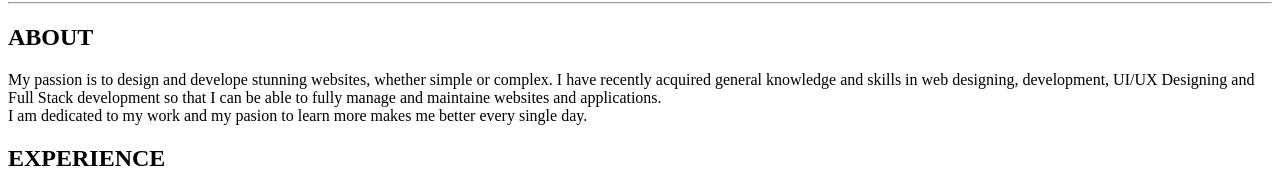
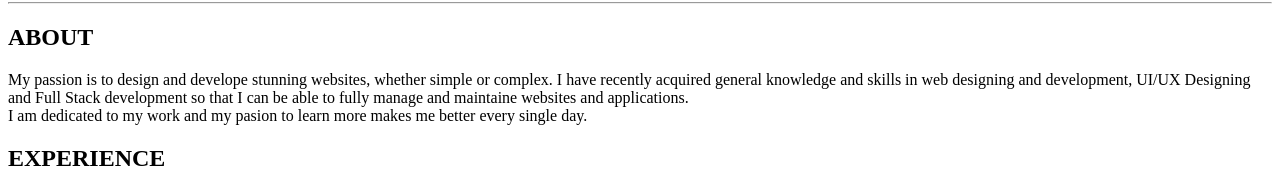
Before and after one commit to raymondyiga123/MyCaptain-FSD-Projectes, a plain HTML site: page Resume/Index.html in a window 1280 px wide. Shown: the part 195-370 px from the top of the page. Drawn offline with Linux system fonts and the light colour scheme.

Commit message:
Update Index.html

```diff
--- a/Resume/Index.html
+++ b/Resume/Index.html
@@ -24,7 +24,7 @@
     <section class="career-goals">
         <h2>ABOUT</h2>
         <p>My passion is to design and develope stunning websites, whether simple or complex.
-            I have recently acquired general knowledge and skills in web designing, development, UI/UX Designing
+            I have recently acquired general knowledge and skills in web designing and development, UI/UX Designing
              and Full Stack development so that I can be able to fully manage and maintaine websites
               and applications.<br>
              I am dedicated to my work and my pasion to learn more makes me better every single day.  </p>
```
